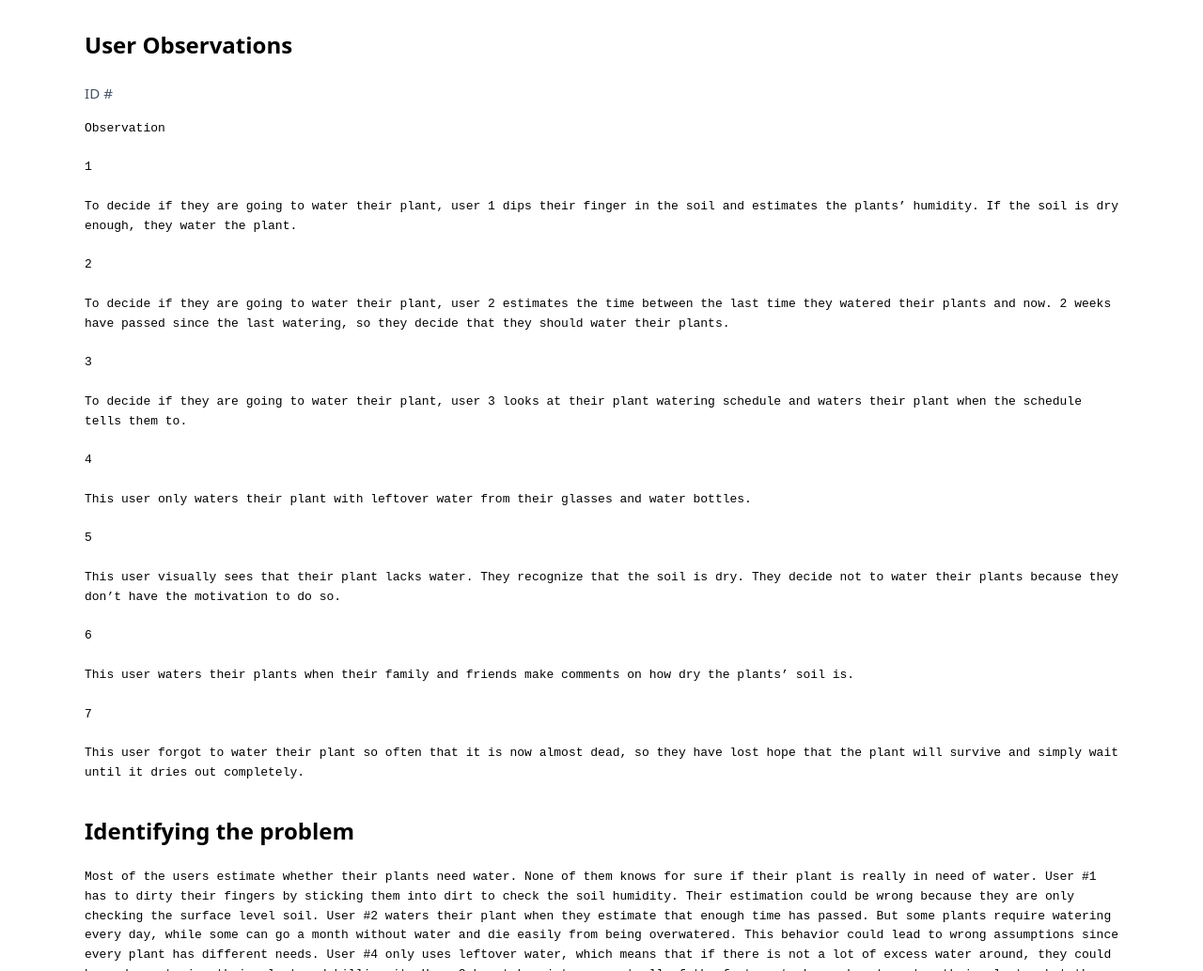
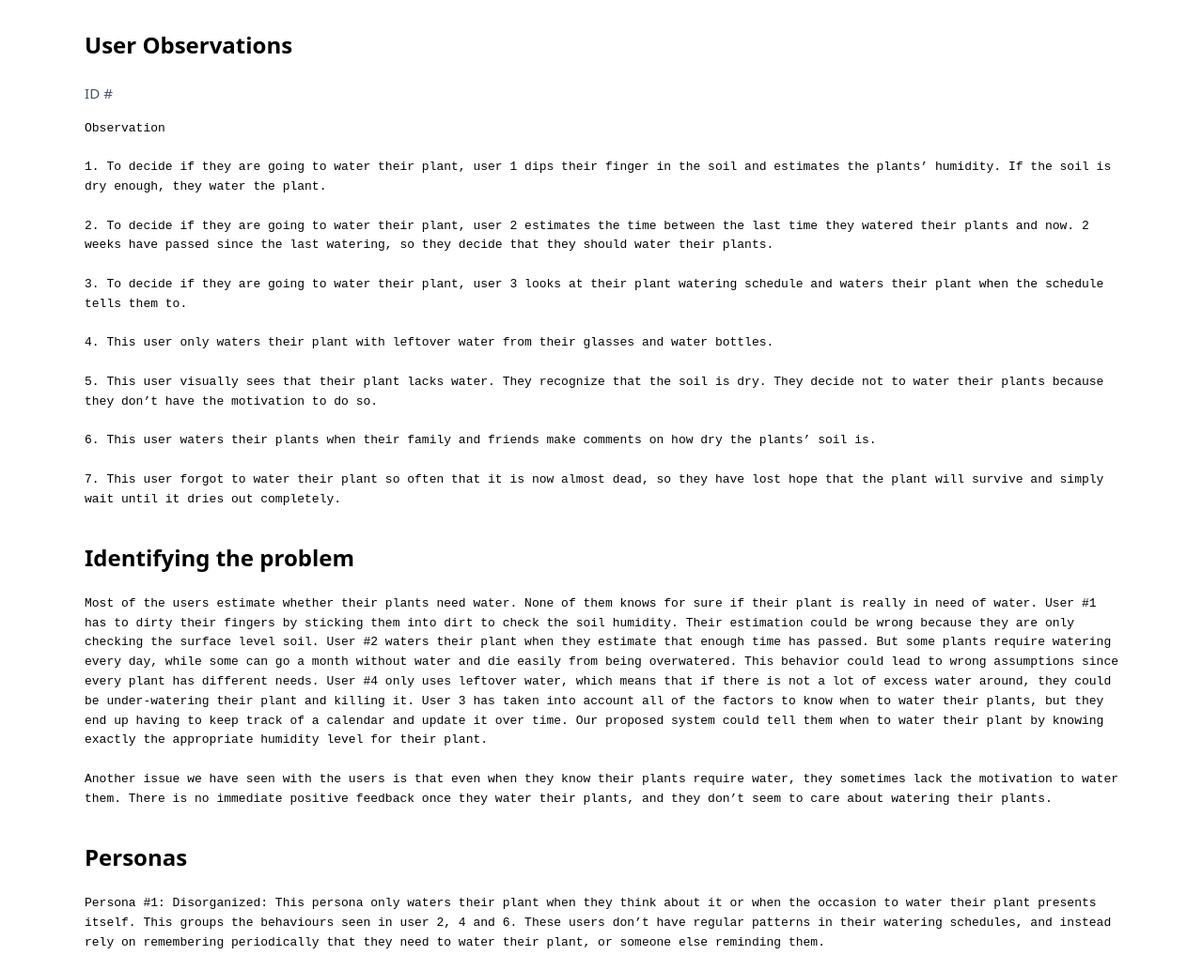
Before and after one commit to helzinator/CalmPlant, a plain HTML site: page index.html in a window 1280 px wide. Shown: the part 440-1474 px from the top of the page at 94% size. Drawn offline with Linux system fonts and the light colour scheme.

Commit message:
formatting changes

```diff
--- a/index.html
+++ b/index.html
@@ -51,33 +51,19 @@ Helena Clifford – 261104576</pre>
     <p class="muted">ID #</p>
     <pre>Observation
 
-1
+1. To decide if they are going to water their plant, user 1 dips their finger in the soil and estimates the plants’ humidity. If the soil is dry enough, they water the plant.
 
-To decide if they are going to water their plant, user 1 dips their finger in the soil and estimates the plants’ humidity. If the soil is dry enough, they water the plant.
+2. To decide if they are going to water their plant, user 2 estimates the time between the last time they watered their plants and now. 2 weeks have passed since the last watering, so they decide that they should water their plants.
 
-2
+3. To decide if they are going to water their plant, user 3 looks at their plant watering schedule and waters their plant when the schedule tells them to.
 
-To decide if they are going to water their plant, user 2 estimates the time between the last time they watered their plants and now. 2 weeks have passed since the last watering, so they decide that they should water their plants.
+4. This user only waters their plant with leftover water from their glasses and water bottles.
 
-3
+5. This user visually sees that their plant lacks water. They recognize that the soil is dry. They decide not to water their plants because they don’t have the motivation to do so.
 
-To decide if they are going to water their plant, user 3 looks at their plant watering schedule and waters their plant when the schedule tells them to.
+6. This user waters their plants when their family and friends make comments on how dry the plants’ soil is.
 
-4
-
-This user only waters their plant with leftover water from their glasses and water bottles.
-
-5
-
-This user visually sees that their plant lacks water. They recognize that the soil is dry. They decide not to water their plants because they don’t have the motivation to do so.
-
-6
-
-This user waters their plants when their family and friends make comments on how dry the plants’ soil is.
-
-7
-
-This user forgot to water their plant so often that it is now almost dead, so they have lost hope that the plant will survive and simply wait until it dries out completely.</pre>
+7. This user forgot to water their plant so often that it is now almost dead, so they have lost hope that the plant will survive and simply wait until it dries out completely.</pre>
 
     <h2 id="identifying-the-problem" class="top">Identifying the problem</h2>
     <pre>Most of the users estimate whether their plants need water. None of them knows for sure if their plant is really in need of water. User #1 has to dirty their fingers by sticking them into dirt to check the soil humidity. Their estimation could be wrong because they are only checking the surface level soil. User #2 waters their plant when they estimate that enough time has passed. But some plants require watering every day, while some can go a month without water and die easily from being overwatered. This behavior could lead to wrong assumptions since every plant has different needs. User #4 only uses leftover water, which means that if there is not a lot of excess water around, they could be under-watering their plant and killing it. User 3 has taken into account all of the factors to know when to water their plants, but they end up having to keep track of a calendar and update it over time. Our proposed system could tell them when to water their plant by knowing exactly the appropriate humidity level for their plant.
```
